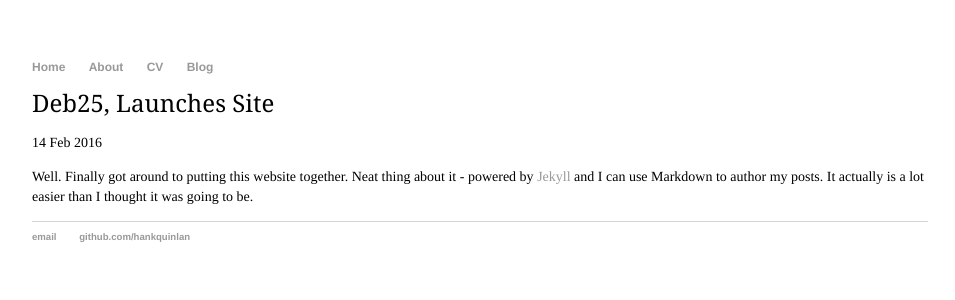
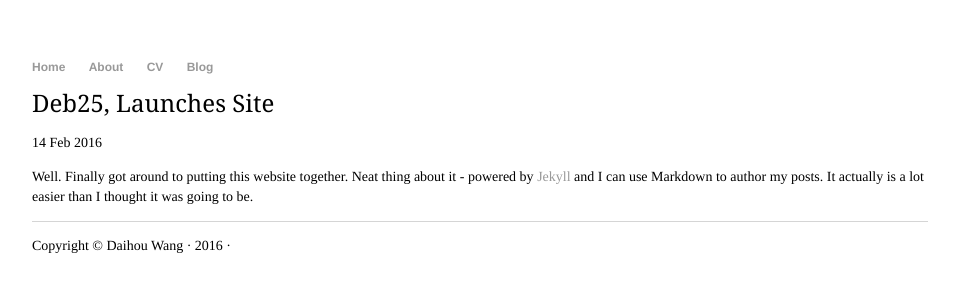
Before and after one commit to Deb25/Deb25.github.io, a Jekyll site: the page built from _posts/2016-02-14-deb25-site-launched.md, in a window 1280 px wide. Shown: the top 300 px of the page, without its empty margins (160-1115 px from the left). Built offline with Jekyll 4.4.1, drawn with Linux system fonts in a browser that asks for light colours.

Commit message:
Update default.html

```diff
--- a/_layouts/default.html
+++ b/_layouts/default.html
@@ -20,10 +20,7 @@
 
 			</div><!-- /.container -->
 			<footer>
-	    		<ul>
-	        		<li><a href="mailto:hankquinlanhub@gmail.com">email</a></li>
-	        		<li><a href="https://github.com/hankquinlan">github.com/hankquinlan</a></li>
-				</ul>
+    				<p>Copyright © Daihou Wang · 2016 ·</p>
 			</footer>
 		</body>
 	</html>
```
